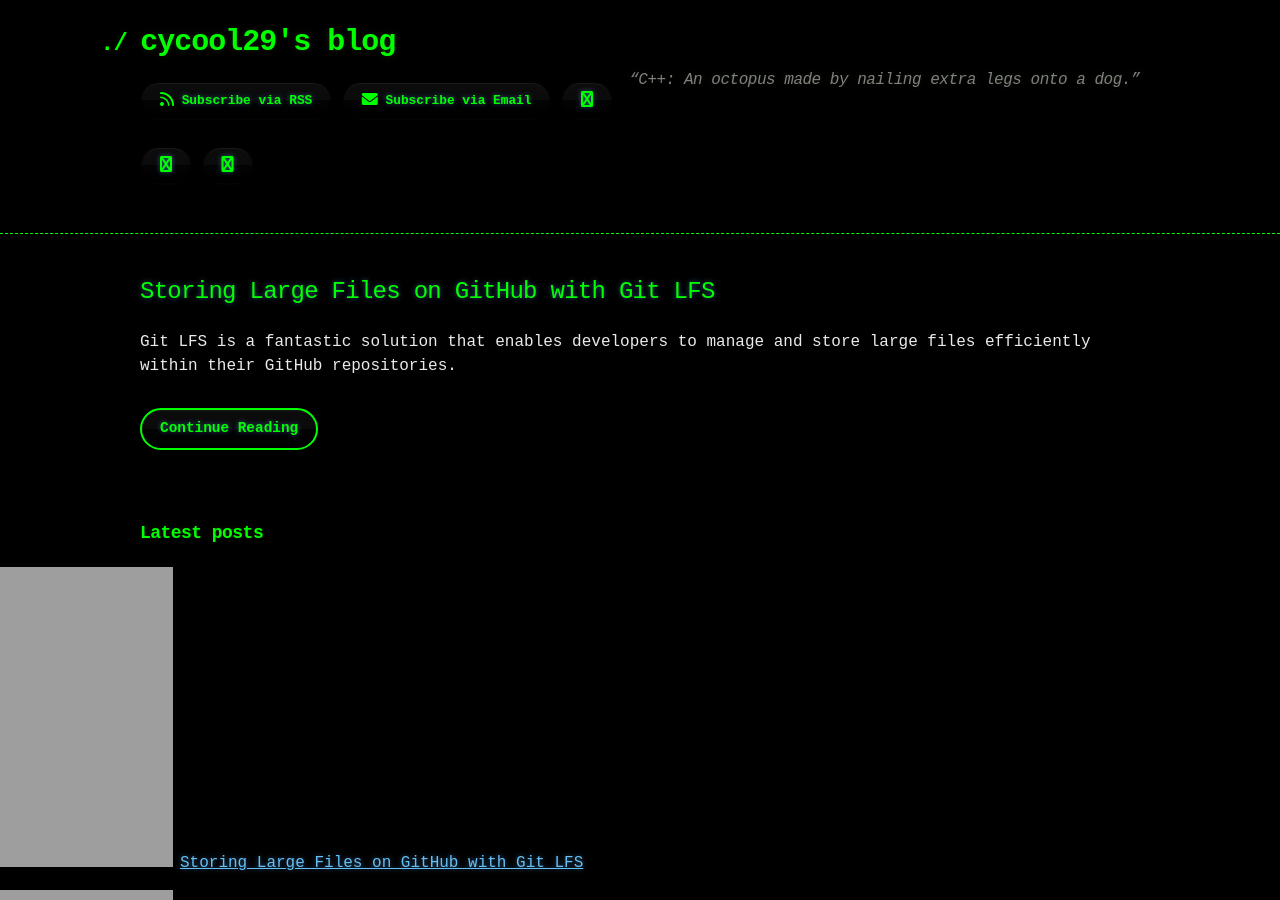
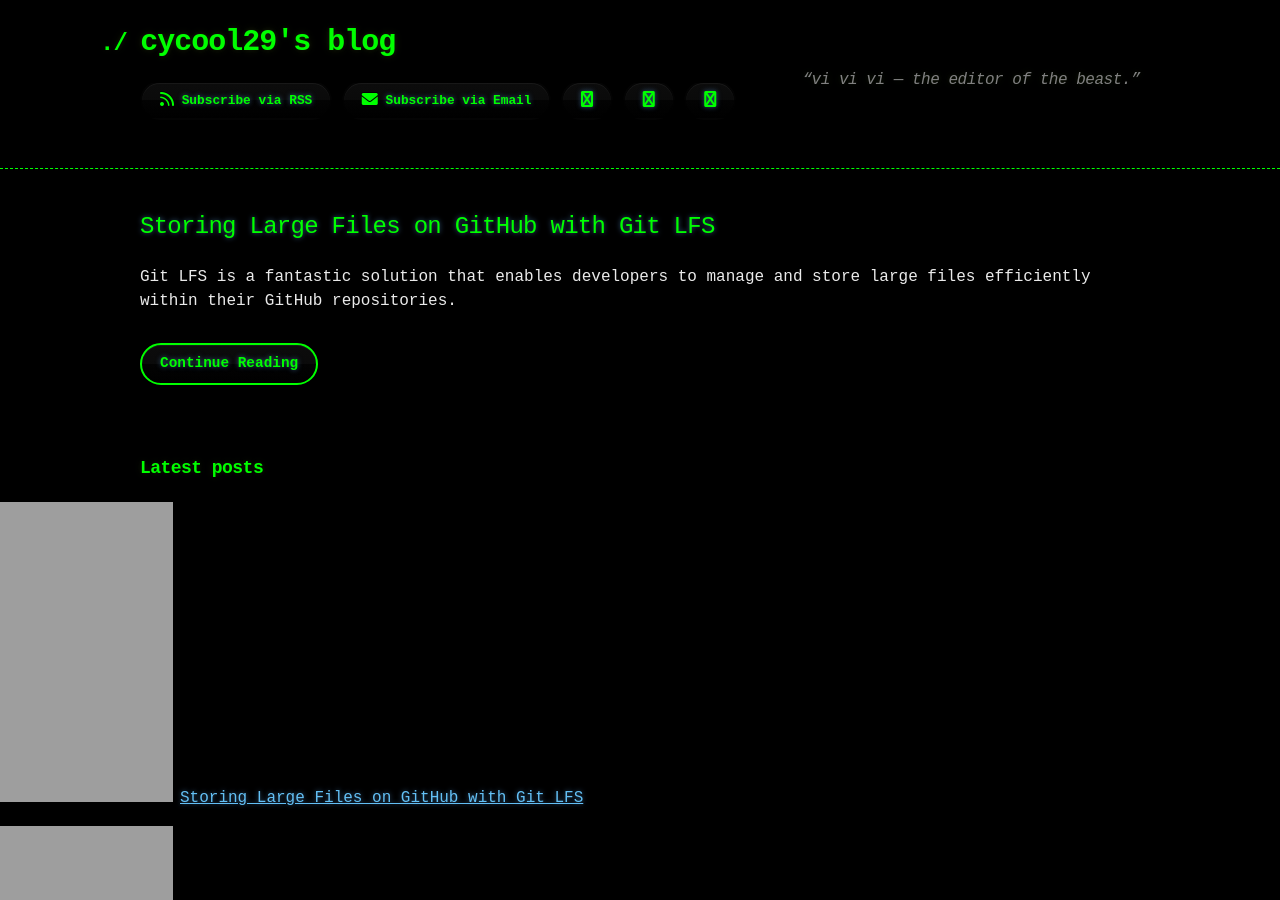
Before and after one commit to cycool29/cycool29.github.io, a Jekyll site: the page built from index.md, in a window 1280 px wide and 900 px high. Built offline with Jekyll 4.4.1, drawn with Linux system fonts in a browser that asks for light colours; a style sheet for code colours, icons or effects is not loaded.

Commit message:
Update quotes

```diff
--- a/_config.yml
+++ b/_config.yml
@@ -1,5 +1,5 @@
 title: cycool29's blog
-description: "“C++: An octopus made by nailing extra legs onto a dog.” "
+description: "“vi vi vi — the editor of the beast.” "
 bio: A high school student. Intermediate in Python, Git, Bash. Learning JavaScript. He/Him. "
 author: cycool29
 url: https://cycool29.github.io
```
